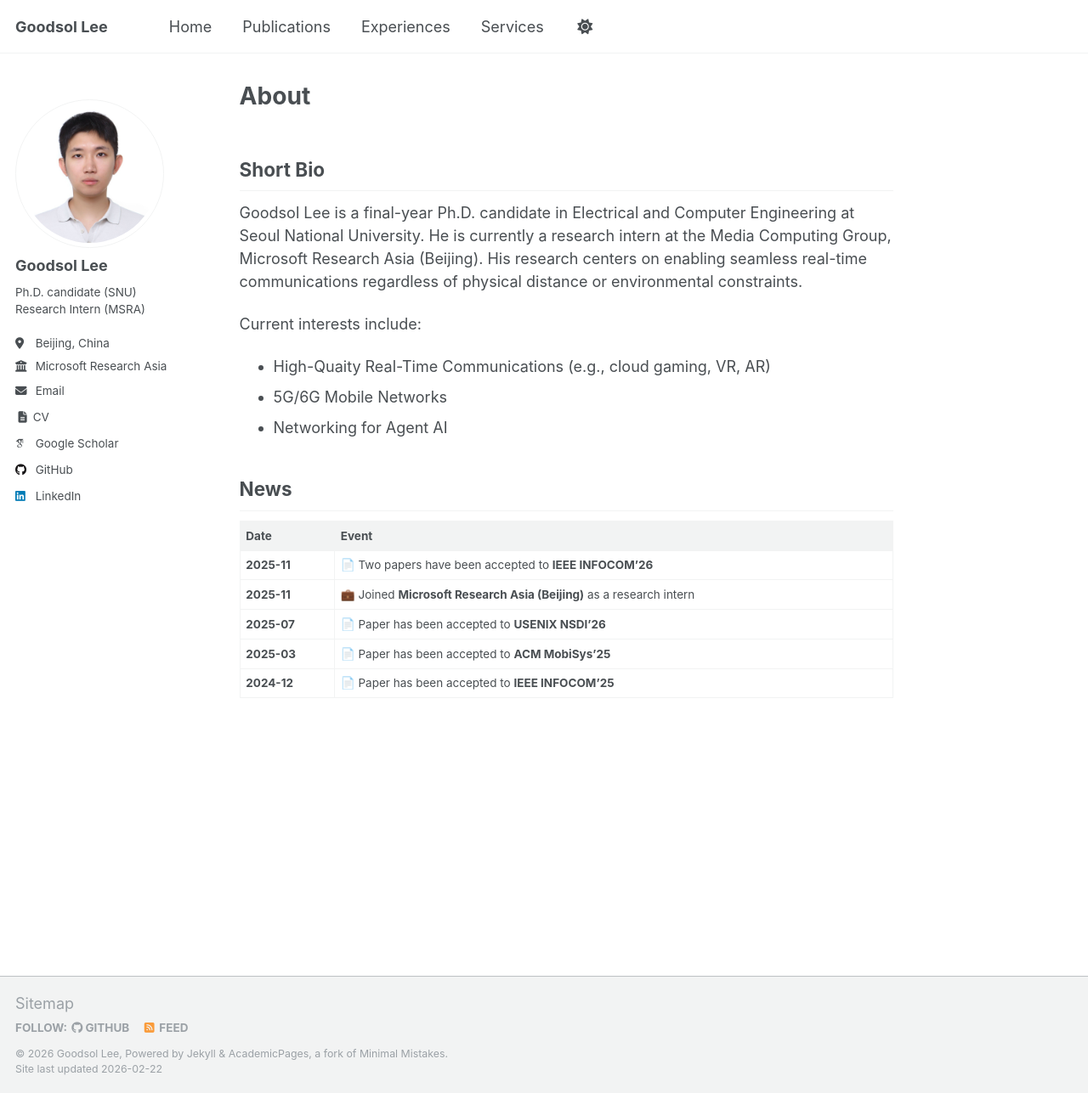
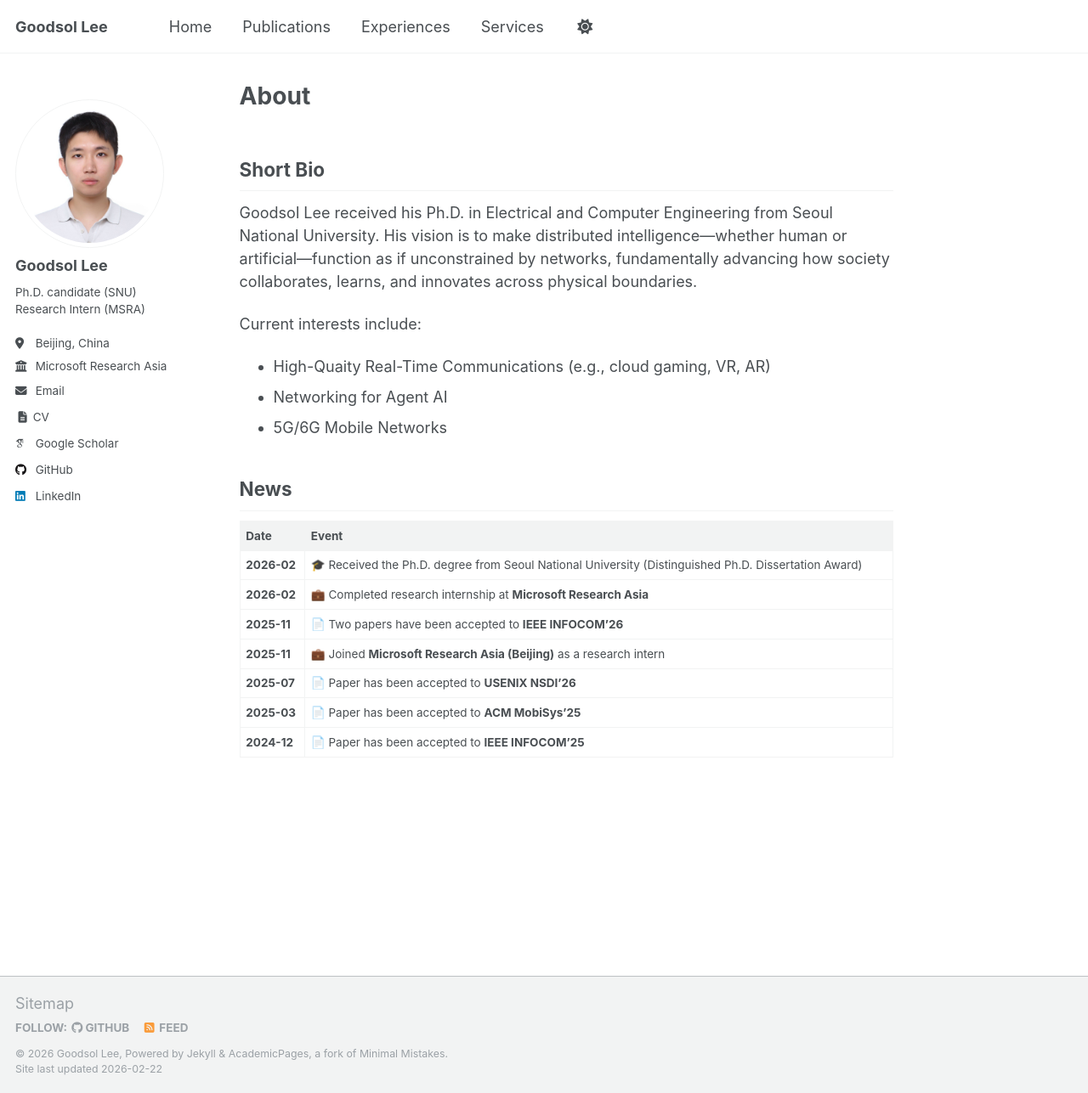
Before and after one commit to goodsollee/GoodsolLee.github.io, a Jekyll site: the page built from _pages/about.md, in a window 1280 px wide and 1287 px high. Shown: the whole window at 85% size. Built offline with Jekyll 4.4.1, drawn with Linux system fonts in a browser that asks for light colours; some web fonts are replaced; a script that is not in the unit is left out.

Commit message:
Updated (26.02)

```diff
--- a/_pages/about.md
+++ b/_pages/about.md
@@ -9,17 +9,19 @@ redirect_from:
 
 ## Short Bio
 
-Goodsol Lee is a final-year Ph.D. candidate in Electrical and Computer Engineering at Seoul National University. He is currently a research intern at the Media Computing Group, Microsoft Research Asia (Beijing). His research centers on enabling seamless real-time communications regardless of physical distance or environmental constraints.
+Goodsol Lee received his Ph.D. in Electrical and Computer Engineering from Seoul National University. His vision is to make distributed intelligence—whether human or artificial—function as if unconstrained by networks, fundamentally advancing how society collaborates, learns, and innovates across physical boundaries.
 
 Current interests include:
 - High-Quaity Real-Time Communications (e.g., cloud gaming, VR, AR)
+- Networking for Agent AI
 - 5G/6G Mobile Networks
-- Networking for Agent AI
 
 ## News
 
 | Date | Event |
 |------|-------|
+| **2026-02** | 🎓 Received the Ph.D. degree from Seoul National University (Distinguished Ph.D. Dissertation Award) |
+| **2026-02** | 💼 Completed research internship at **Microsoft Research Asia** |
 | **2025-11** | 📄 Two papers have been accepted to **IEEE INFOCOM'26** |
 | **2025-11** | 💼 Joined **Microsoft Research Asia (Beijing)** as a research intern |
 | **2025-07** | 📄 Paper has been accepted to **USENIX NSDI'26** |
```
Also changed, not shown: 1 other file.
